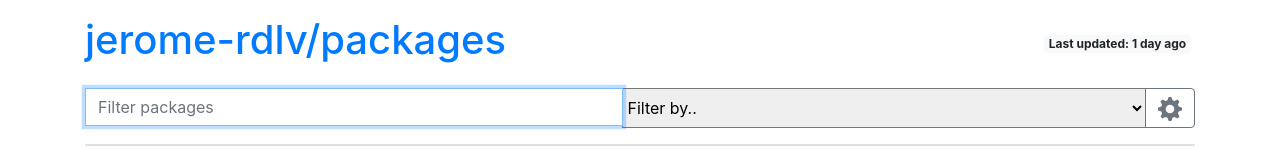
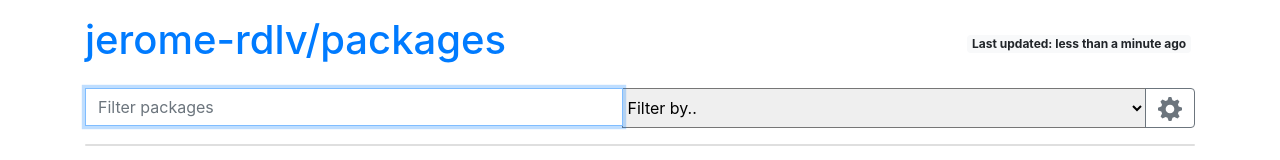
Before and after one commit to jerome-rdlv/satis, a plain HTML site: page index.html in a window 1280 px wide. Shown: the top 160 px of the page. Drawn offline with Linux system fonts and the light colour scheme.

Commit message:
Deploying to gh-pages from @ jerome-rdlv/satis@ff9b75b2e8d6934d38e522b84e8ad9ee5dcd99c2 🚀

```diff
--- a/index.html
+++ b/index.html
@@ -22,8 +22,8 @@
             <a href="https://jerome-rdlv.github.io/satis/">
                 <h1>jerome-rdlv/packages</h1>
             </a>
-            <span class="badge badge-light m-1" title="Monday, 10-Apr-2023 00:35:04 UTC">
-                Last updated: <br class="d-md-none"> <time datetime="2023-04-10T00:35:04+00:00">Monday, 10 Apr 2023 00:35:04 UTC</time>
+            <span class="badge badge-light m-1" title="Tuesday, 11-Apr-2023 00:36:25 UTC">
+                Last updated: <br class="d-md-none"> <time datetime="2023-04-11T00:36:25+00:00">Tuesday, 11 Apr 2023 00:36:25 UTC</time>
             </span>
         </div>
 
```
